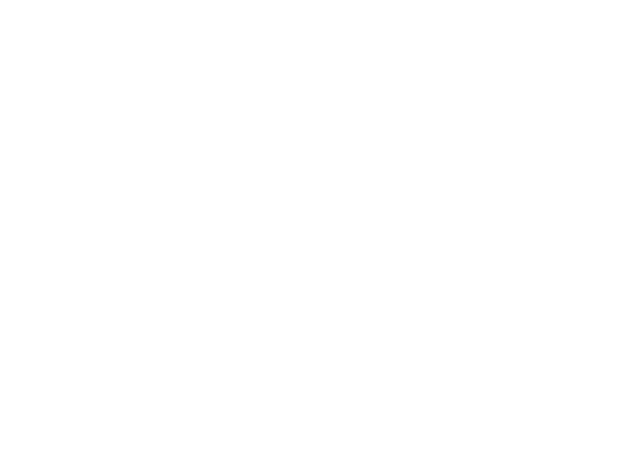
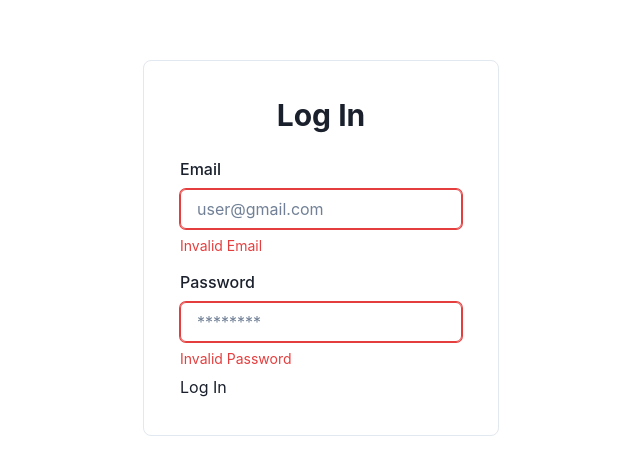
Before and after one commit to Mansi168/TransCare, a React (Create React App) app in the folder client/: page /signin in a window 1280 px wide. Before the commit this address had no page. Shown: the part 152-626 px from the top of the page, without its empty margins (319-959 px from the left). Built offline with nearby package versions, Linux system fonts and the light colour scheme.

Commit message:
Charkra Provider Works Properly

```diff
--- a/client/src/App.js
+++ b/client/src/App.js
@@ -1,20 +1,21 @@
 import React from 'react';
+import { ChakraProvider } from '@chakra-ui/react';
+import { BrowserRouter as Router, Routes, Route } from 'react-router-dom';
 import Home from './Pages/Home';
-import './App.css';
-import { BrowserRouter, Routes, Route } from 'react-router-dom';
 import SigninPage from './Pages/SignIn';
 import Signup from './Components/Auth/Signup';
 
-
 function App() {
   return (
-    <BrowserRouter>
-      <Routes>
-        <Route path="/" element={<Home />} />
-        <Route path="/login" element={<SigninPage />} />
-        <Route path="/signup" element={<Signup />} />
-      </Routes>
-    </BrowserRouter>
+    <ChakraProvider>
+      <Router>
+        <Routes>
+          <Route path="/" element={<Home />} />
+          <Route path="/signin" element={<SigninPage />} />
+          <Route path="/signup" element={<Signup />} />
+        </Routes>
+      </Router>
+    </ChakraProvider>
   );
 }
 
--- a/client/src/Components/Auth/Signin.js
+++ b/client/src/Components/Auth/Signin.js
@@ -19,7 +19,7 @@ const Signin = () => {
                     <Input type="password" placeholder="********" />
                     <FormErrorMessage>Invalid Password</FormErrorMessage>
                 </FormControl>
-                <button mt="4" type="submit" colorScheme="teal">Sign In</button>
+                <button type="submit">Log In</button>
             </form>
         </Box>
     </Center>
--- a/client/src/index.js
+++ b/client/src/index.js
@@ -2,14 +2,12 @@ import React from 'react';
 import ReactDOM from 'react-dom/client';
 import './index.css';
 import App from './App';
-import { ChakraBaseProvider } from '@chakra-ui/react';
+
 
 
 const root = ReactDOM.createRoot(document.getElementById('root'));
 root.render(
   <React.StrictMode>
-    <ChakraBaseProvider>
     <App />
-    </ChakraBaseProvider>
   </React.StrictMode>
 );
```
